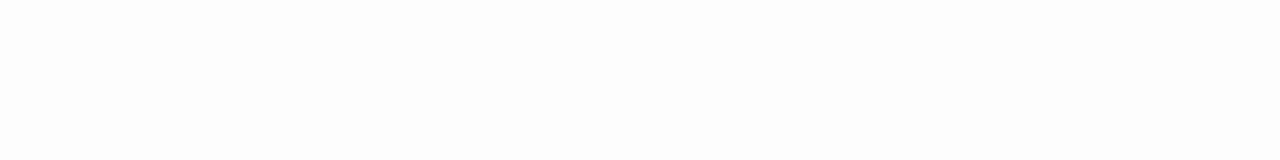
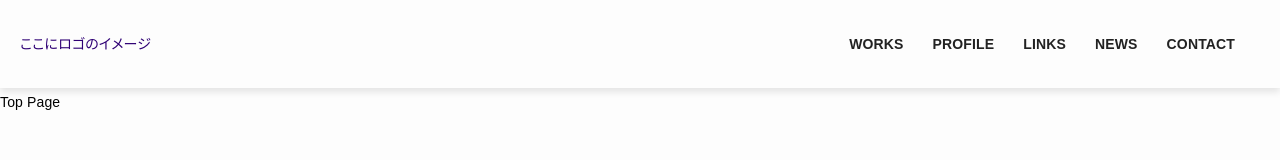
Before and after one commit to NaitoRisa/NaitoRisa.github.io, a website built with webpack: page src/html/index.html in a window 1280 px wide. Built offline with nearby package versions, Linux system fonts and the light colour scheme.

Commit message:
ナビゲーションのデザイン

```diff
--- a/src/html/common/header.html
+++ b/src/html/common/header.html
@@ -1,6 +1,12 @@
 <header>
-  <div>
-    <a href="./">HOME</a>
-    <a href="./about">about</a>
+  <div class="nav_all">
+    <a href="./" class="nav_left"><img>ここにロゴのイメージ</img></a>
+    <div class="nav_right">
+      <a href="./Works/index">WORKS</a>
+      <a href="./Profile/index">PROFILE</a>
+      <a href="./Links/index">LINKS</a>
+      <a href="./News/index">NEWS</a>
+      <a href="./Contact/index">CONTACT</a>
+    </div>
   </div>
 </header>
--- a/src/scss/config/_reboot.scss
+++ b/src/scss/config/_reboot.scss
@@ -18,7 +18,7 @@
 
 
 html {
-  visibility: hidden;
+  //visibility: hidden;
 	font-size: 62.5%;
 	/* -> 10px; */
 }
--- /dev/null
+++ b/src/scss/pages/common.scss
@@ -0,0 +1,24 @@
+.nav{
+  &_all{
+    display: flex;
+    padding: 30px 0;
+    box-shadow: 0 4px 7px 0 rgba(0, 0, 0, 0.1);
+  }
+
+  &_left{
+    padding-left: 20px;
+  }
+
+  &_right{
+    margin-left: auto;
+    padding-right: 20px;
+
+    >a{
+      padding-right: 25px;
+      font-size: 1.4rem;
+      font-weight: bold;
+      color: $text200;
+
+    }
+  }
+}
--- a/src/scss/pages/index.scss
+++ b/src/scss/pages/index.scss
@@ -0,0 +1,3 @@
+#main{
+    color: #000;
+}
--- a/src/scss/style.scss
+++ b/src/scss/style.scss
@@ -16,6 +16,14 @@ Constitution
 @import 'config/colors';
 @import 'config/preset';
 @import 'config/reboot';
+@import 'pages/index';
+@import 'pages/common';
+@import 'pages/links';
+@import 'pages/news';
+@import 'pages/newsDetail';
+@import 'pages/profile';
+@import 'pages/works';
+@import 'pages/worksDetail';
 
 /*	2.Mixin & Common
 ---------------------------------------------------------------------------------------------------------------------*/
```
Also changed, not shown: src/html/Top/index.html (+0 -1 lines).
